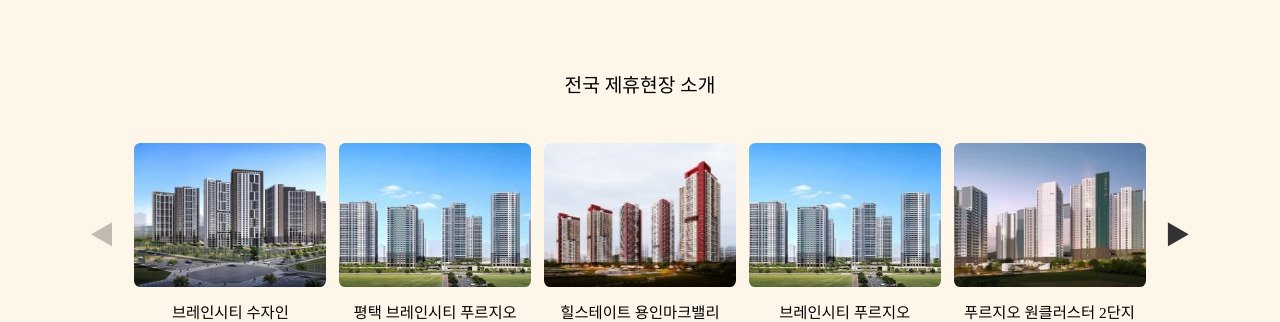
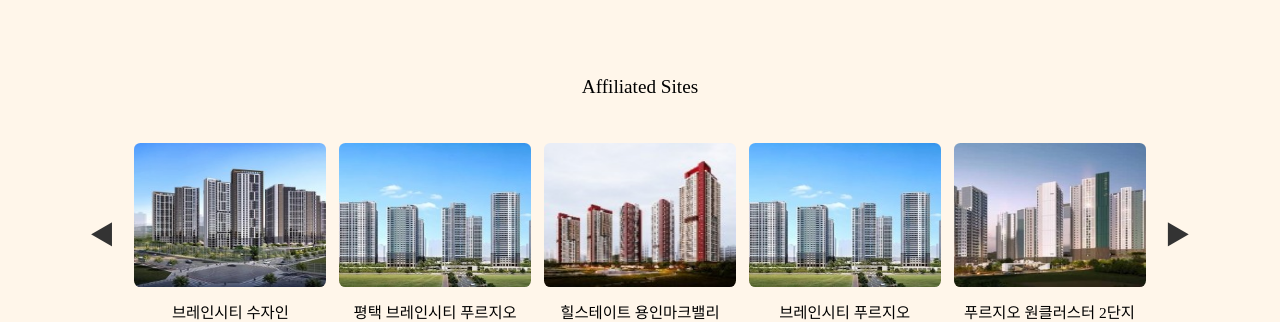
Before and after one commit to parkjihun22/jeju-wepark, a React (Create React App) app: page / in a window 1280 px wide. Shown: the part 5374-5696 px from the top of the page. Built offline with nearby package versions, Linux system fonts and the light colour scheme; a web font is replaced by a local one.

Commit message:
feat : 수정

```diff
--- a/src/components/UrlContainer/UrlContainer.jsx
+++ b/src/components/UrlContainer/UrlContainer.jsx
@@ -13,8 +13,14 @@ const UrlContainer = () => {
     const handleScroll = (direction) => {
         if (!containerRef.current) return;
 
-        let newIndex = scrollIndex + (direction === "left" ? -3 : 3);
-        if (newIndex < 0 || newIndex > urlList.length - visibleItems) return;
+        let newIndex = scrollIndex + (direction === "left" ? -1 : 1);
+
+        // 🔄 원형 스크롤 구현
+        if (newIndex < 0) {
+            newIndex = urlList.length - visibleItems; // 처음에서 왼쪽 → 마지막으로
+        } else if (newIndex > urlList.length - visibleItems) {
+            newIndex = 0; // 마지막에서 오른쪽 → 처음으로
+        }
 
         setScrollIndex(newIndex);
         containerRef.current.scrollTo({
@@ -23,15 +29,15 @@ const UrlContainer = () => {
         });
     };
 
+
     return (
         <div className={styles.container}>
-            <div className={styles.title}>전국 제휴현장 소개</div>
+            <div className={styles.title}>Affiliated Sites</div>
 
             <div className={styles.urlContainer}> {/* ✅ 대소문자 맞춤 */}
                 <button
                     className={styles.navButton}
                     onClick={() => handleScroll("left")}
-                    disabled={scrollIndex === 0}
                 >
                     ◀
                 </button>
@@ -49,7 +55,6 @@ const UrlContainer = () => {
                 <button
                     className={styles.navButton}
                     onClick={() => handleScroll("right")}
-                    disabled={scrollIndex >= urlList.length - visibleItems}
                 >
                     ▶
                 </button>
```
